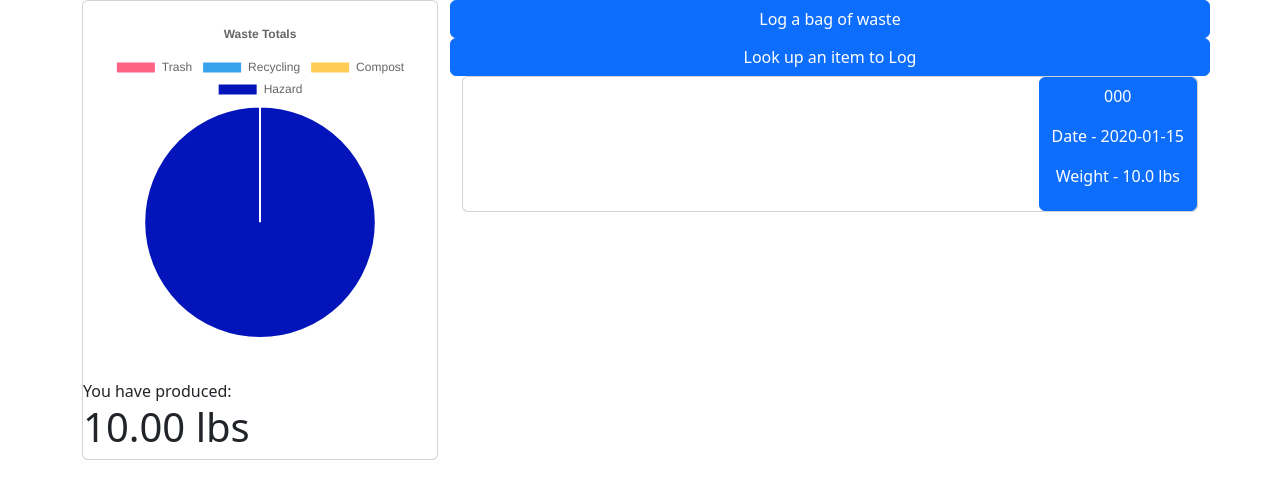
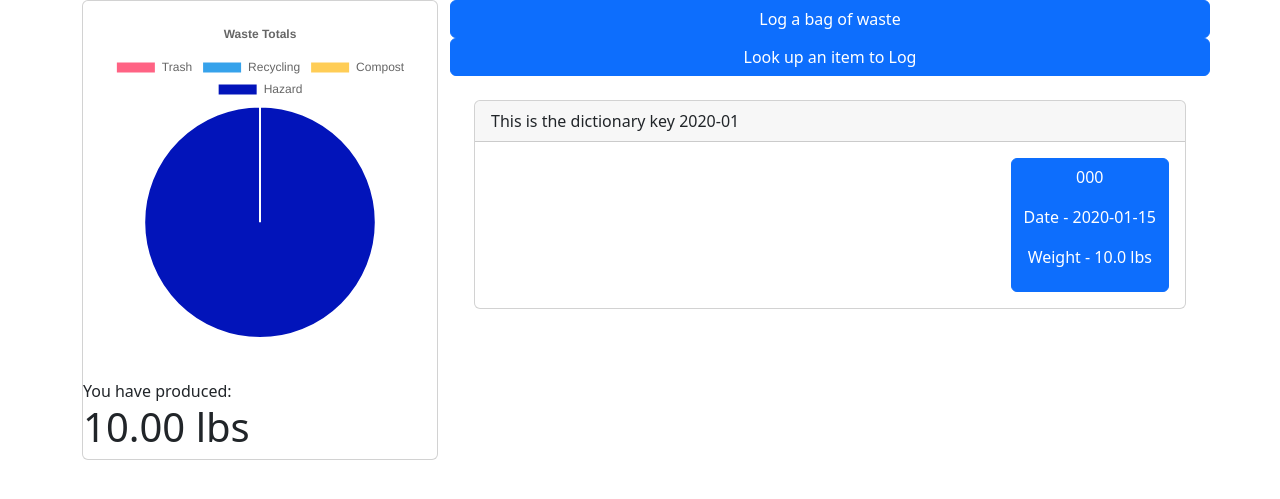
Before and after one commit to MartaSolomianko/waste-management-project, a Flask app: page /profile in a window 1280 px wide. Shown: the part 56-555 px from the top of the page. Run offline with Flask 2, Linux system fonts and the light colour scheme; the visitor is signed in with stand-in values (Sample User, id 1); tables that the repository leaves empty hold one stand-in row (values such as "Sample post").

Commit message:
Sorted user records by month and year, added swiperjs functionality

```diff
--- a/server.py
+++ b/server.py
@@ -136,32 +136,35 @@ def user_profile():
     # returns a list of the user's records
     records = crud.get_records_by_user_id(session_user_id)
 
-    # if the user has records, find the date of the first record
-    # this is to contextualize the total waste a user has logged
-    # if records:
+    # dictionary key contains the month and year
+    # value of each key is a list of those records associated with that year and month
+    sorted_records = {}
+    # today's month and year
+    today = datetime.now().strftime("%Y-%m")
 
-    #     first_record = records[0]
-    #     # check that is the first record a user made by looking through record_ids
-    #     for record in records:
-    #         # find the earliest record_id, this will match the first record a user made
-    #         if record.record_id < first_record.record_id:
-    #             first_record = record
-
-    #     # this is a string
-    #     start_date = first_record.date_time
-
-    # returns a list of current month's user records
-    # using the user_id stored in session and the date stored in session
-    # current_records = crud.get_records_by_user_id_for_current_month(session_user_id, today)
-
-    # for record in current_records:
-    #     date = record.date_time
-    #     date = date.split()
-    #     month = date[0]
-    #     year = date[2]
+    # opening up our list of a user's record objects
+    for record in records:
+        # sort each record into a list based on date
+        record_date = record.date_time.strftime("%Y-%m")
+        if record_date not in sorted_records:
+            sorted_records[record_date] = []
+        sorted_records[record_date].append(record)
 
 
-    return render_template("profile.html", user=user, records=records)
+
+
+    print()
+    print("*********************************")
+    print("this is the dictionary of sorted records?")
+    print(sorted_records)
+    print("this is the date today")
+    print(today)
+    print("*********************************")
+    print()
+
+
+
+    return render_template("profile.html", user=user, sorted_records=sorted_records)
 
 
 ####################### SEARCH AN ITEM TO ADD #######################################
--- a/static/search.jsx
+++ b/static/search.jsx
@@ -99,7 +99,6 @@ function SearchResults({name, material, bin, typicalWeight}) {
     <p> Item material: {material} </p>
     <p> {name} normally weighs {typicalWeight} lbs</p>
 
-    {/* TODO: play around with the initial value showing up in the input box */}
     <label>Add
     <input
     value={userWeight}
--- a/templates/profile.html
+++ b/templates/profile.html
@@ -4,6 +4,13 @@
 
 <!-- CHART JS -->
 <script src="https://cdnjs.cloudflare.com/ajax/libs/Chart.js/3.9.1/chart.min.js" integrity="sha512-ElRFoEQdI5Ht6kZvyzXhYG9NqjtkmlkfYk0wr6wHxU9JEHakS7UJZNeml5ALk+8IKlU6jDgMabC3vkumRokgJA==" crossorigin="anonymous" referrerpolicy="no-referrer"></script>
+
+<!-- SWIPER JS -->
+<link
+  rel="stylesheet"
+  href="https://cdn.jsdelivr.net/npm/swiper@8/swiper-bundle.min.css"
+/>
+
 
 {% endblock %}
 {% block body %}
@@ -53,9 +60,22 @@
 <!----------------- SHOW USER RECORDS AS GRID ON PROFILE ---------------------->
 <!-- would like this to be a grid and each record to show up as a tiny img -->
 <!-- think about if this needs to be ordered by year and date -->
+
+<br>
+<div class="container carousel">
+<!-- Swiper -->
+<div class="swiper mySwiper">
+<div class="swiper-wrapper">
+{% for date in sorted_records|sort(reverse = True) %}
+<div class="swiper-slide">
 <div class="card">
+<div class="card-header">
+This is the dictionary key {{ date }}
+</div>
+<div class="card-body">
+
 <div id="display-record" class="flex-container">
-  {% for record in records %}
+  {% for record in sorted_records[date] %}
   <div id="record-{{ record.record_id }}" value="{{ record.record_id }}">
   <button class="btn btn-primary modal-btn user-record-btn" data-bs-toggle="modal" data-bs-target="#show-record-modal" value="{{ record.record_id }}">
     <p value="{{ record.record_id }}">{{ record.bin_type_code }}</p>
@@ -65,8 +85,17 @@
   </div>
   {% endfor %}
 </div>
+
 </div>
-
+</div>
+</div>
+{% endfor %}
+</div>
+<div class="swiper-pagination"></div>
+<div class="swiper-button-next"></div>
+<div class="swiper-button-prev"></div>
+</div>
+</div>
 
  <!----------------- MODAL FOR EACH INDIVIDUAL USER RECORD  ----------------->
 <div class="modal fade" id="show-record-modal" tabindex="-1">
@@ -132,4 +161,24 @@
 
 <script src="/static/profile.js"></script>
 
+
+<!-- Swiper JS -->
+<script src="https://cdn.jsdelivr.net/npm/swiper@8/swiper-bundle.min.js"></script>
+
+ <!-- Initialize Swiper -->
+ <script>
+  var swiper = new Swiper(".mySwiper", {
+    slidesPerView: 1,
+    allowTouchMove: false,
+    pagination: {
+      el: ".swiper-pagination",
+      clickable: true,
+    },
+    navigation: {
+      nextEl: ".swiper-button-next",
+      prevEl: ".swiper-button-prev",
+    },
+  });
+</script>
+
 {% endblock %}
```
